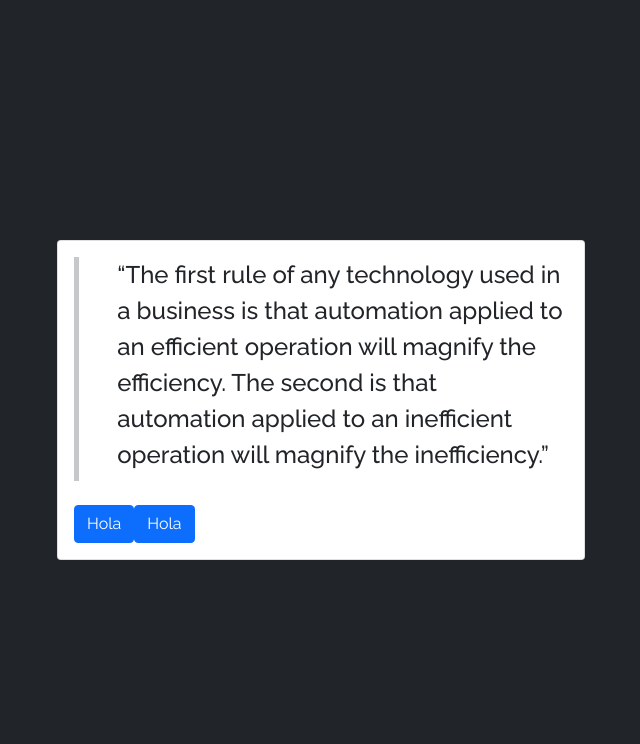
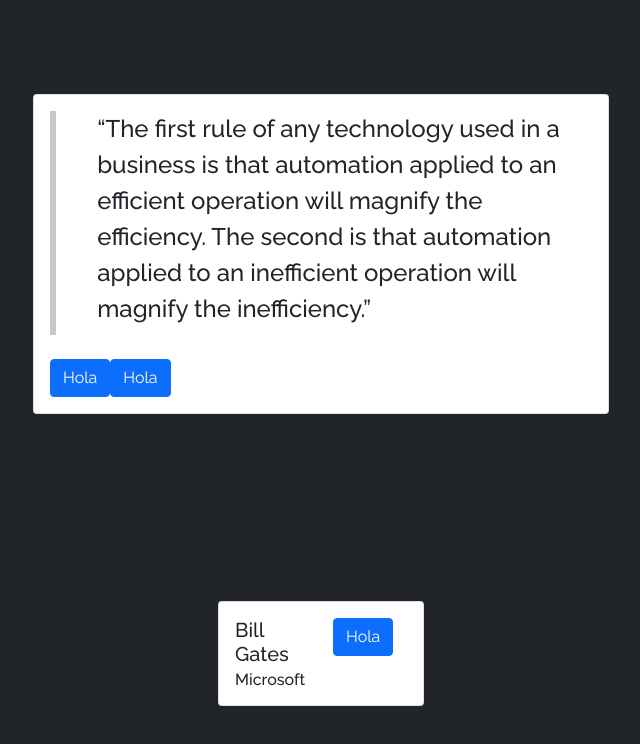
Before and after one commit to SebasttianDaza/randomQuote, a React (Vite) app: page / in a window 1280 px wide. Shown: the top 744 px of the page, without its empty margins (319-959 px from the left). Built offline with nearby package versions, Linux system fonts and the light colour scheme.

Commit message:
Added CardAuthor and corrected the styles
I've been working on several problems with Components Bootstrap

```diff
--- a/src/App.jsx
+++ b/src/App.jsx
@@ -3,23 +3,30 @@ import Row from "react-bootstrap/Row";
 import Col from "react-bootstrap/Col";
 
 import CardGenerate from "./Components/Cards/CardGenerate";
+import CardAuthor from "./Components/Cards/CardAuthor";
 
 const App = () => {
   return (
-    <div className="vh-100 d-flex bg-dark">
-      <Container fluid="sm" className="h-auto w-auto">
-        <Row className="h-100 w-auto">
-          <Col className="d-flex flex-column justify-content-center align-items-center">
+    <Container
+      fluid
+      className="bg-dark min-vh-100 d-flex flex-column justify-content-around align-items-center "
+    >
+      <Row>
+        <Col>
           <CardGenerate
             quote="“The first rule of any technology used in a business is that automation applied to an efficient operation will magnify the efficiency. The second is that automation applied to an inefficient operation will magnify the inefficiency.”"
             icons="Hola"
             styles={["", "fs-4 fst-normal lh-base text-dark", ["mt-4", "md", "primary"]]}
-              style={{ maxWidth: "33rem" }}
+            style={{ maxWidth: "36rem" }}
           />
         </Col>
       </Row>
+      <Row>
+        <Col>
+          <CardAuthor />
+        </Col>
+      </Row>
     </Container>
-    </div>
   );
 };
 
--- /dev/null
+++ b/src/Components/Cards/CardAuthor.jsx
@@ -0,0 +1,32 @@
+import Card from "react-bootstrap/Card";
+import { ErrorBoundary } from "react-error-boundary";
+import PropTypes from "prop-types";
+import Row from "react-bootstrap/Row";
+import Col from "react-bootstrap/Col";
+
+import ErrorFallback from "../../Errors/HandleError";
+import ButtonNetwork from "../Buttons/ButtonNetwork";
+
+const CardAuthor = ({}) => {
+  return (
+    <>
+      <ErrorBoundary FallbackComponent={ErrorFallback}>
+        <Card style={{ maxHeight: "10rem", maxWidth: "25rem" }}>
+          <Card.Body>
+            <Row>
+              <Col>
+                <Card.Title>Bill Gates</Card.Title>
+                <Card.Subtitle>Microsoft</Card.Subtitle>
+              </Col>
+              <Col>
+                <ButtonNetwork classGeneral="" content="Hola" size="md" variant="primary" />
+              </Col>
+            </Row>
+          </Card.Body>
+        </Card>
+      </ErrorBoundary>
+    </>
+  );
+};
+
+export default CardAuthor;
```
Lines whose indentation alone changed are shown as unchanged.
